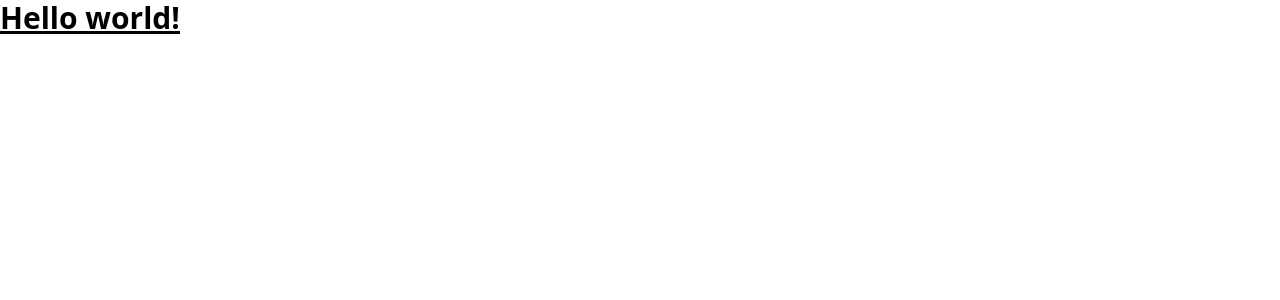
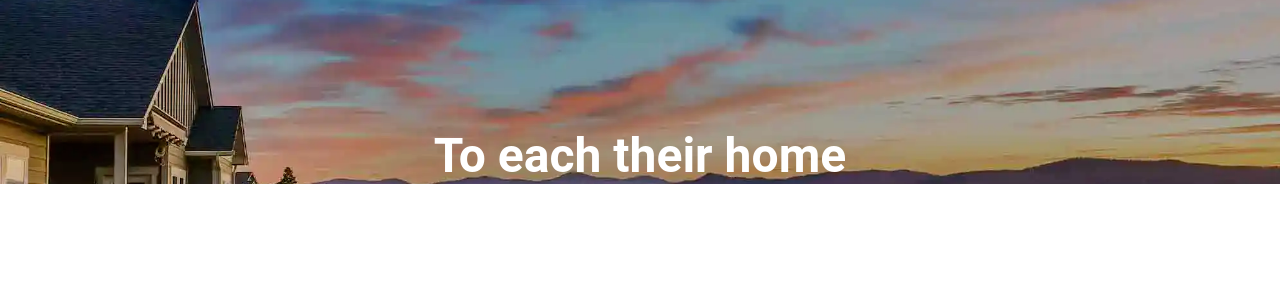
Before and after one commit to QalbeAli/Relator, a Next.js app: page / in a window 1280 px wide. Shown: the top 300 px of the page. Built offline with nearby package versions, Linux system fonts and the light colour scheme.

Commit message:
first commit

```diff
--- /dev/null
+++ b/components/Association/Index.jsx
@@ -0,0 +1,7 @@
+import React from "react";
+
+const Index = () => {
+  return <div>Index</div>;
+};
+
+export default Index;
--- /dev/null
+++ b/components/Details/Index.jsx
@@ -0,0 +1,9 @@
+import React from 'react'
+
+const Index = () => {
+    return (
+        <div>Index</div>
+    )
+}
+
+export default Index
--- /dev/null
+++ b/components/Hero/Index.jsx
@@ -0,0 +1,23 @@
+import { Typography } from "@mui/material";
+import Image from "next/image";
+import React from "react";
+import images from "../../public/Images/images";
+
+const Hero = () => {
+  return (
+    <>
+      <div style={{
+        backgroundImage: `url(Images/main.png)`,
+        backgroundRepeat: "no-repeat",
+        backgroundSize: "cover",
+        backgroundPosition: "center"
+      }}>
+        <Typography variant="h3" fontWeight="bold" className="text-white text-center pt-[8rem]">
+          To each their home
+        </Typography>
+      </div>
+    </>
+  );
+};
+
+export default Hero;
--- a/pages/index.js
+++ b/pages/index.js
@@ -1,7 +1,8 @@
 import Head from "next/head";
 import Image from "next/image";
+import Hero from "../components/Hero/Index";
 import styles from "../styles/Home.module.css";
 
 export default function Home() {
-  return <h1 className="text-3xl font-bold underline">Hello world!</h1>;
+  return <Hero />;
 }
--- /dev/null
+++ b/public/Images/images.js
@@ -0,0 +1,5 @@
+import main from "./main.png";
+
+export default {
+  main,
+};
--- /dev/null
+++ b/public/Images/index.js
@@ -0,0 +1 @@
+export { defaults as images } from "./images";
```
Also changed, not shown: public/Images/main.png (added).
